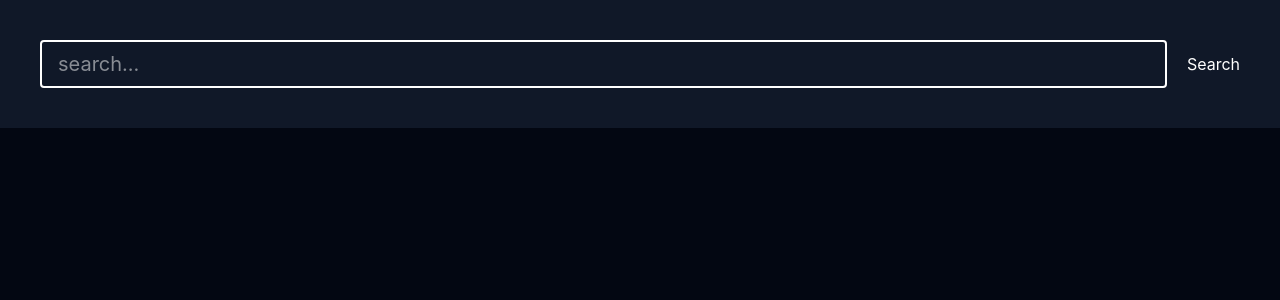
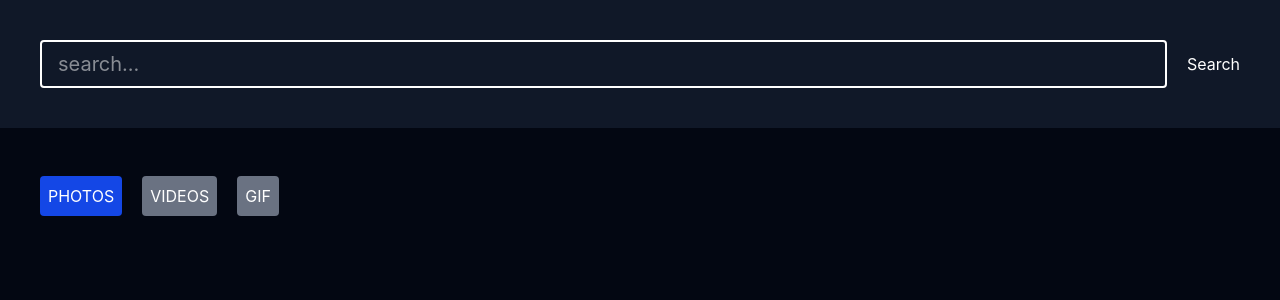
Before and after one commit to Parvez-bytes/react-redux-practice, a React (Vite) app: page / in a window 1280 px wide. Shown: the top 300 px of the page. Built offline with nearby package versions, Linux system fonts and the light colour scheme; no server answers.

Commit message:
Add tabs component with Redux

```diff
--- a/src/App.jsx
+++ b/src/App.jsx
@@ -1,10 +1,12 @@
 import { fetchGif, fetchPhoto, fetchVideo } from "./api/mediaApi"
 import SearchBar from "./components/SearchBar"
+import Tabs from "./components/Tabs"
 
 const App = () => {
   return (
-    <div className="h-screen text-white w-full bg-gray-950 flex gap-2">
+    <div className="h-screen text-white w-full bg-gray-950 flex flex-col gap-2">
       <SearchBar />
+      <Tabs />
     </div>
   )
 }
--- /dev/null
+++ b/src/components/Tabs.jsx
@@ -0,0 +1,29 @@
+import { useDispatch, useSelector } from "react-redux"
+import { setActiveTabs } from "../redux/features/searchSlice"
+
+const Tabs = () => {
+
+    const tabs = ['photos', 'videos', 'GIF']
+    const dispatch = useDispatch()
+    const activeTabs = useSelector((state) => state.search.activeTabs)
+
+    return (
+        <div className="flex gap-5 p-10">
+            {tabs.map((elem, idx) => {
+                return (
+                    <button
+                        className={`${(activeTabs == elem? 'bg-blue-700' : 'bg-gray-500')} transition cursor-pointer active:scale-95 p-2 rounded uppercase`}
+                        key={idx}
+                        onClick={() => {
+                            dispatch(setActiveTabs(elem))
+                        }}
+                    >
+                        {elem}
+                    </button>
+                )
+            })}
+        </div>
+    )
+}
+
+export default Tabs
```
